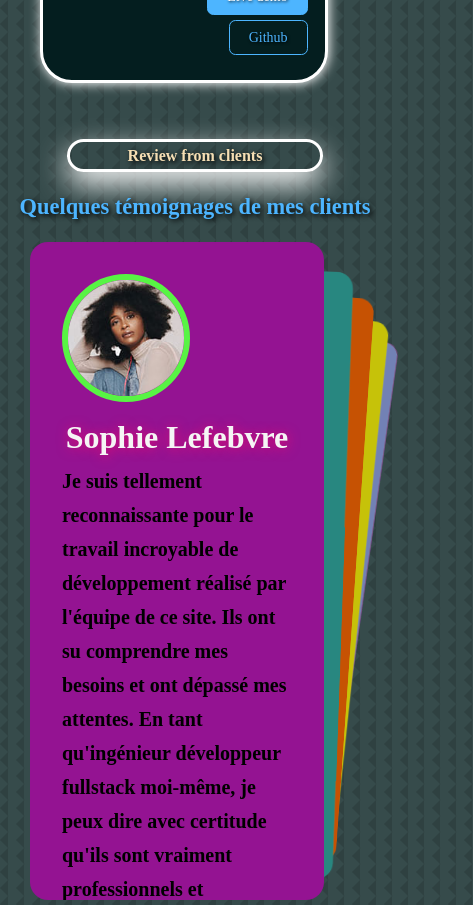
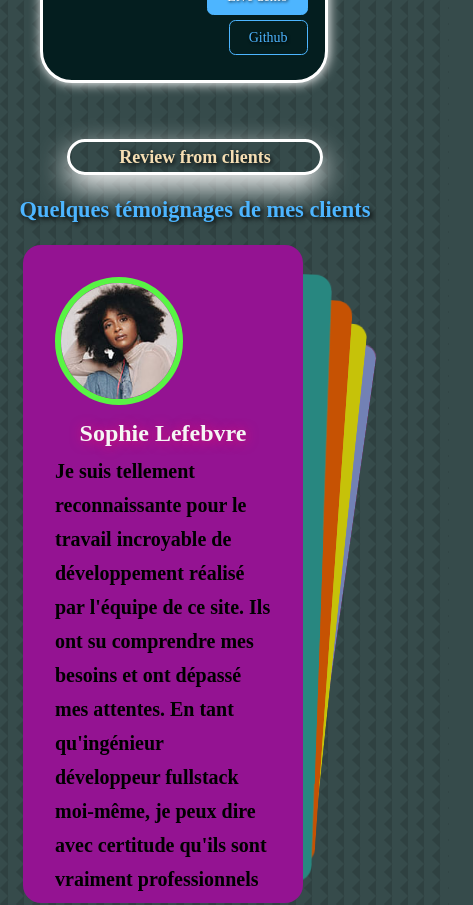
Before and after one commit to Mouhamed1003/keenprogrammer.com, a React (Create React App) app: page / in a window 390 px wide. Shown: the part 8480-9385 px from the top of the page, 473 px wide, since content can reach past the window. Built offline with nearby package versions, Linux system fonts and the light colour scheme.

Commit message:
Update temoignages.css

```diff
--- a/src/components/temoignages/temoignages.css
+++ b/src/components/temoignages/temoignages.css
@@ -126,8 +126,8 @@
 @media screen and (max-width: 390px) {
 .container.temoignages_container {
     height: 47em;
-    margin-left: 1em;
-    width: 21em;
+    margin-left: 0.5em;
+    width: 20em;
   }
   .temoignages_container {
     width: 60%;
@@ -143,11 +143,11 @@
     border: 0.4rem solid #58f444;
   }
   .client_name {
-    font-size: xx-large;
+    font-size: x-large;
     margin-top: 0rem;
   }
   #temoignages h5 {
-    font-size: 1rem;
+    font-size: large;
   }
   #temoignages h2 {
     font-size: 1.4rem;
```
